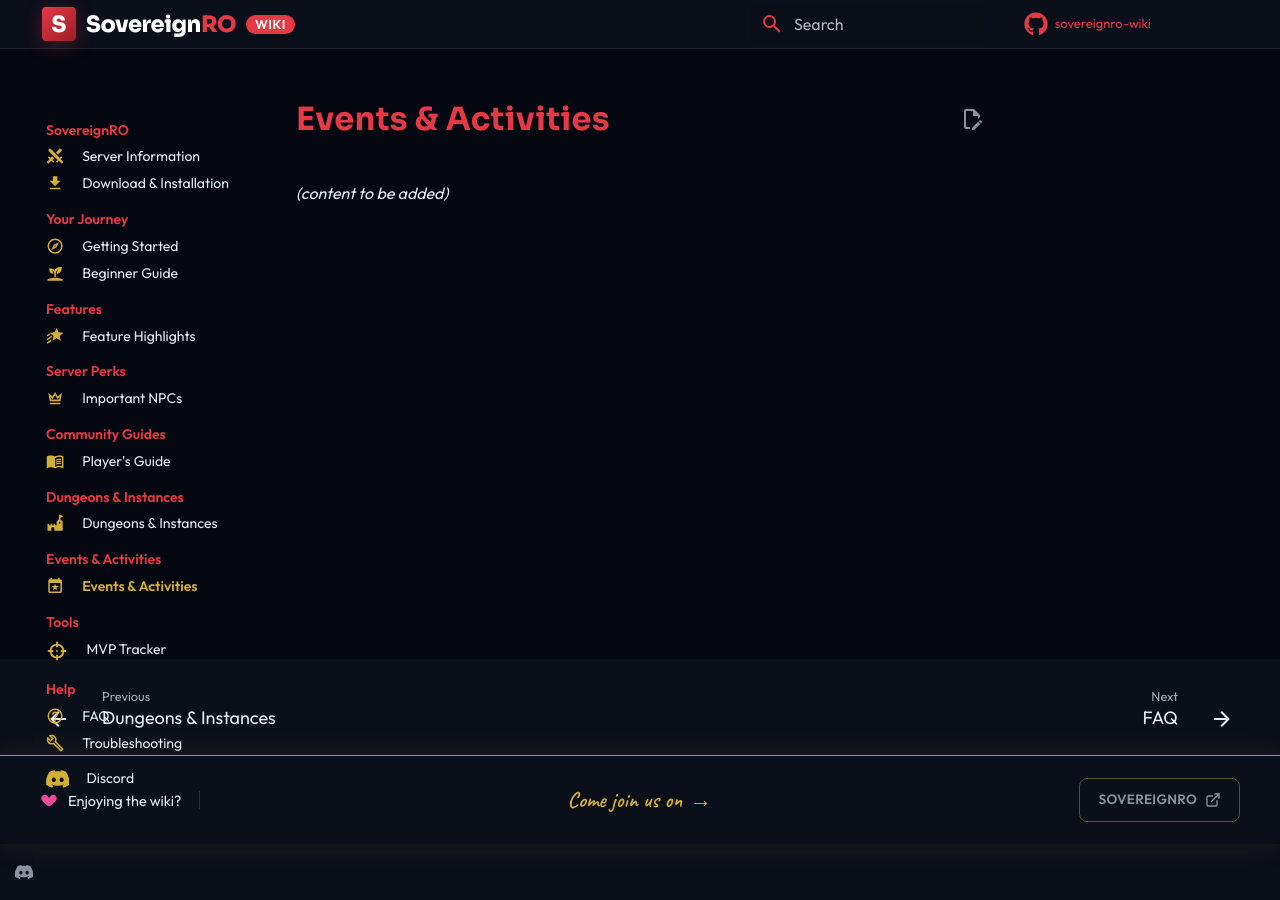
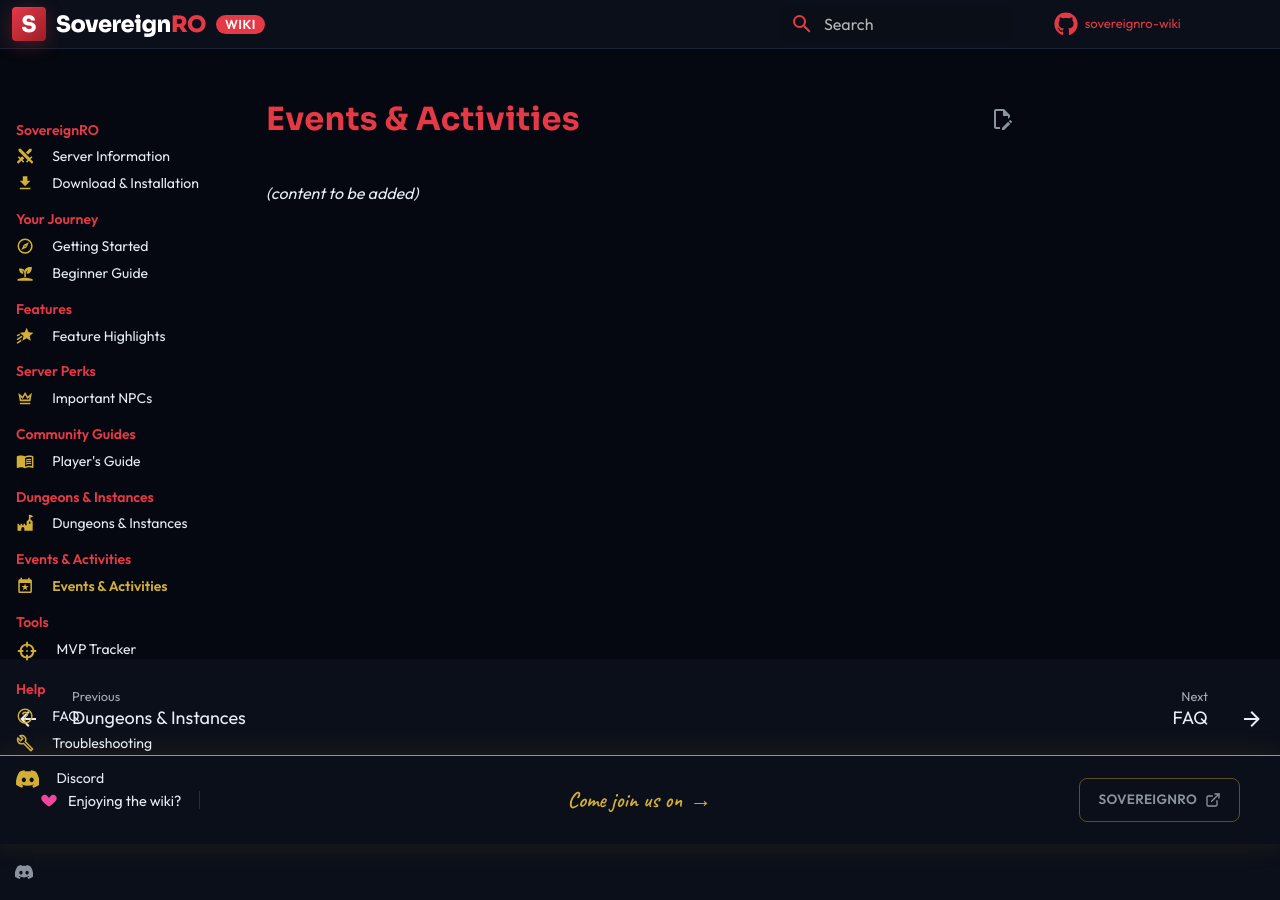
Before and after one commit to VortexWiki/sovereignro-wiki, an MkDocs documentation site: the page built from docs/events-activities/index.md, in a window 1280 px wide. Built offline with MkDocs 1.6.1 and Material for MkDocs 9.7.7, drawn with Linux system fonts in a browser that asks for light colours; comment, search, counter and statistics services are not loaded.

Commit message:
Widen site grid so wide tables get more room

```diff
--- a/docs/stylesheets/sovereignro.css
+++ b/docs/stylesheets/sovereignro.css
@@ -13,6 +13,14 @@
    --font-body: "Outfit"        (body copy, nav, lists)
    --font-mono: "IBM Plex Mono" (code, eyebrow labels) */
 @import url("https://fonts.googleapis.com/css2?family=Sora:wght@400;600;700;800&family=Outfit:wght@400;500;600&family=IBM+Plex+Mono:wght@400;500&family=Caveat:wght@600&display=swap");
+
+/* Material's default page grid (nav + content + toc combined) tops out at
+   61rem, which starts squeezing wide tables (like Important NPCs) once the
+   secondary sidebar/toc is present. Widen it site-wide so every page gets
+   more breathing room, rather than special-casing one page. */
+.md-grid {
+  max-width: 75rem;
+}
 
 :root,
 [data-md-color-scheme="sovereignro"] {
```
